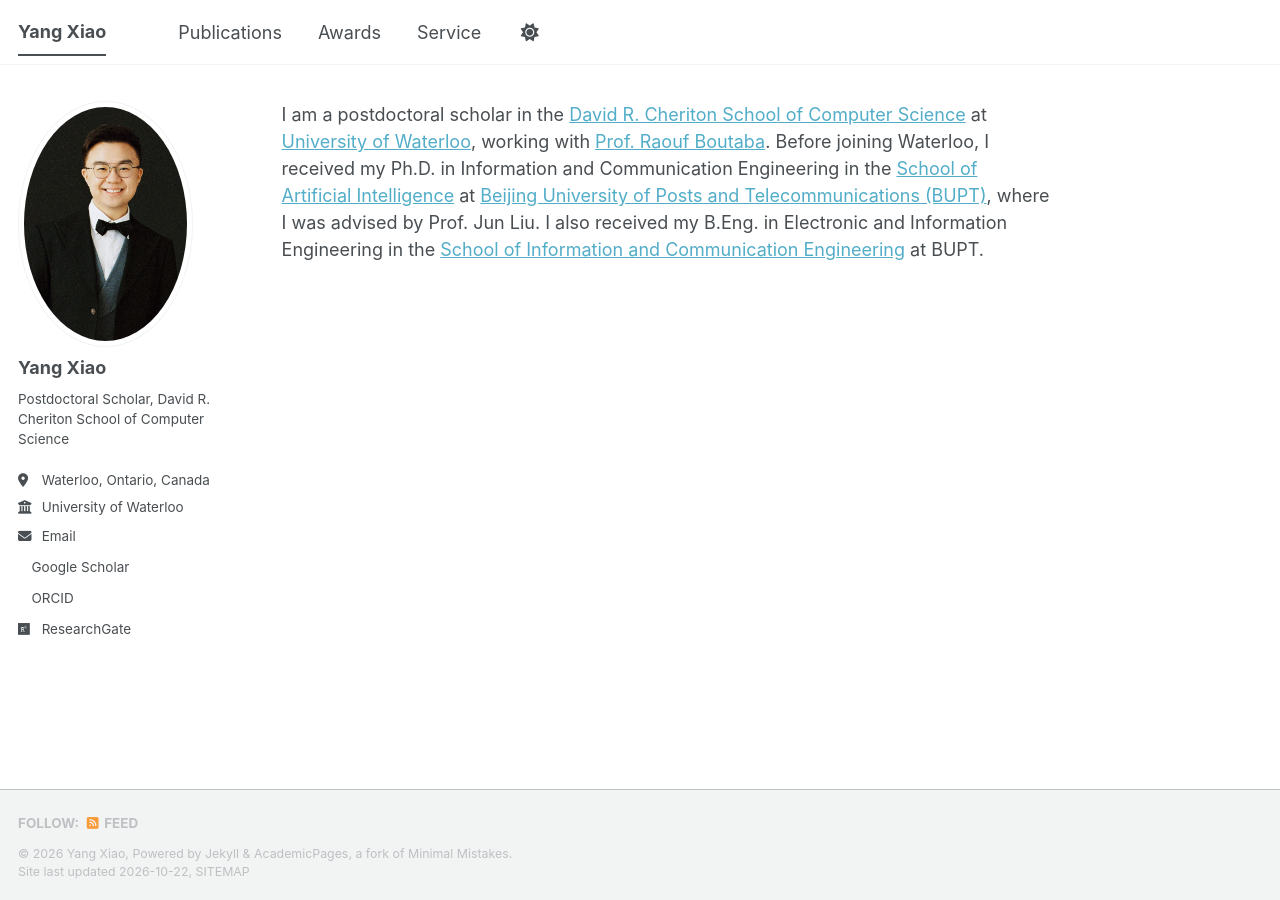
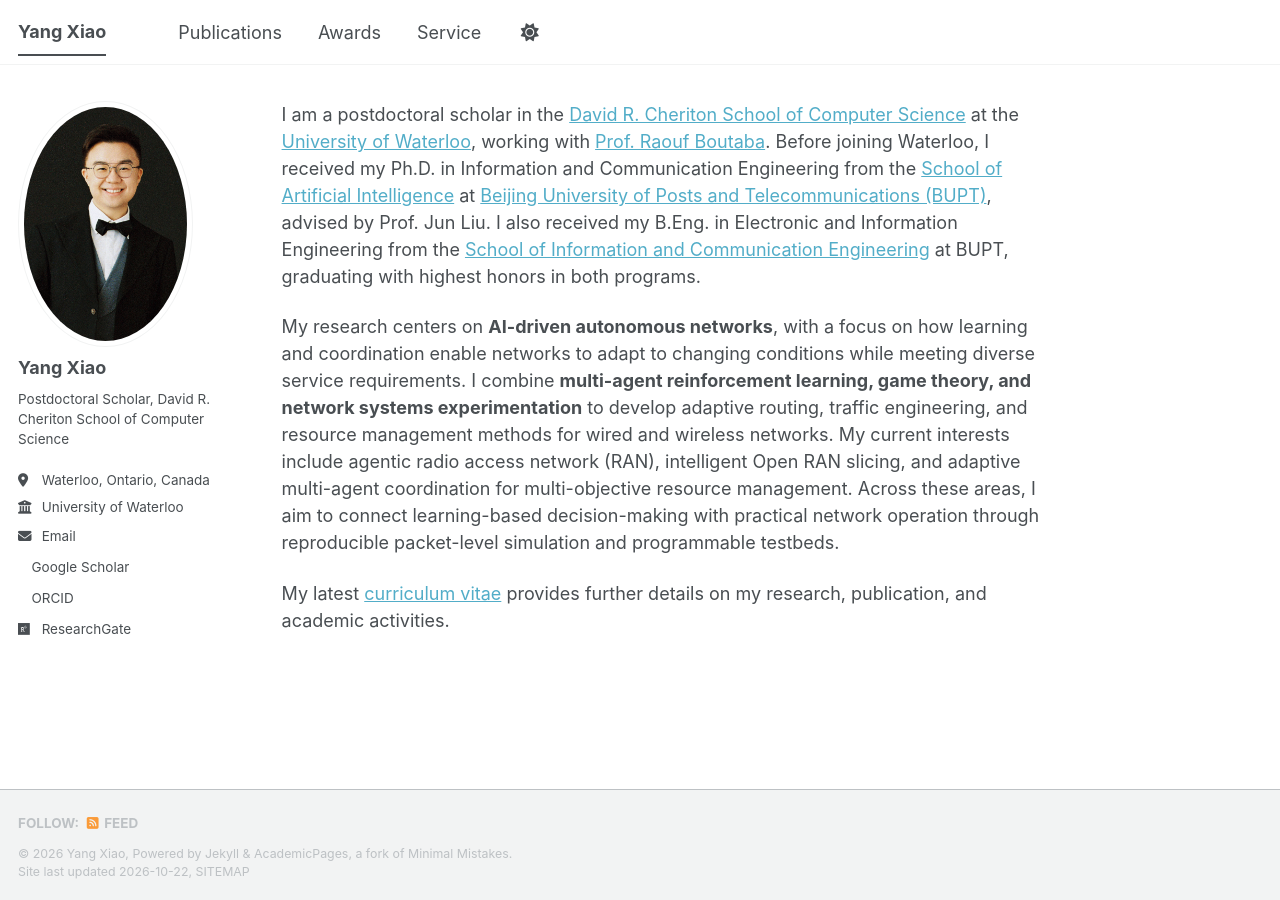
Before and after one commit to yangxiao3509/yangxiao3509.github.io, a Jekyll site: the page built from _pages/about.md, in a window 1280 px wide. Built offline with Jekyll 4.4.1, drawn with Linux system fonts in a browser that asks for light colours; a style sheet for code colours, icons or effects is not loaded.

Commit message:
Enhance about page with detailed research focus
Expanded personal and research information in the about page.

```diff
--- a/_pages/about.md
+++ b/_pages/about.md
@@ -8,4 +8,8 @@ redirect_from:
   - /about.html
 ---
 
-I am a postdoctoral scholar in the [David R. Cheriton School of Computer Science](https://cs.uwaterloo.ca) at [University of Waterloo](https://uwaterloo.ca), working with [Prof. Raouf Boutaba](https://rboutaba.cs.uwaterloo.ca). Before joining Waterloo, I received my Ph.D. in Information and Communication Engineering in the [School of Artificial Intelligence](https://ai.bupt.edu.cn/en/) at [Beijing University of Posts and Telecommunications (BUPT)](https://english.bupt.edu.cn), where I was advised by Prof. Jun Liu. I also received my B.Eng. in Electronic and Information Engineering in the [School of Information and Communication Engineering](https://sice.bupt.edu.cn/#) at BUPT.
+I am a postdoctoral scholar in the [David R. Cheriton School of Computer Science](https://cs.uwaterloo.ca) at the [University of Waterloo](https://uwaterloo.ca), working with [Prof. Raouf Boutaba](https://rboutaba.cs.uwaterloo.ca). Before joining Waterloo, I received my Ph.D. in Information and Communication Engineering from the [School of Artificial Intelligence](https://ai.bupt.edu.cn/en/) at [Beijing University of Posts and Telecommunications (BUPT)](https://english.bupt.edu.cn), advised by Prof. Jun Liu. I also received my B.Eng. in Electronic and Information Engineering from the [School of Information and Communication Engineering](https://sice.bupt.edu.cn/#) at BUPT, graduating with highest honors in both programs.
+
+My research centers on **AI-driven autonomous networks**, with a focus on how learning and coordination enable networks to adapt to changing conditions while meeting diverse service requirements. I combine **multi-agent reinforcement learning, game theory, and network systems experimentation** to develop adaptive routing, traffic engineering, and resource management methods for wired and wireless networks. My current interests include agentic radio access network (RAN), intelligent Open RAN slicing, and adaptive multi-agent coordination for multi-objective resource management. Across these areas, I aim to connect learning-based decision-making with practical network operation through reproducible packet-level simulation and programmable testbeds.
+
+My latest [curriculum vitae]({{ '/files/cv.pdf' | relative_url }}) provides further details on my research, publication, and academic activities.
```
